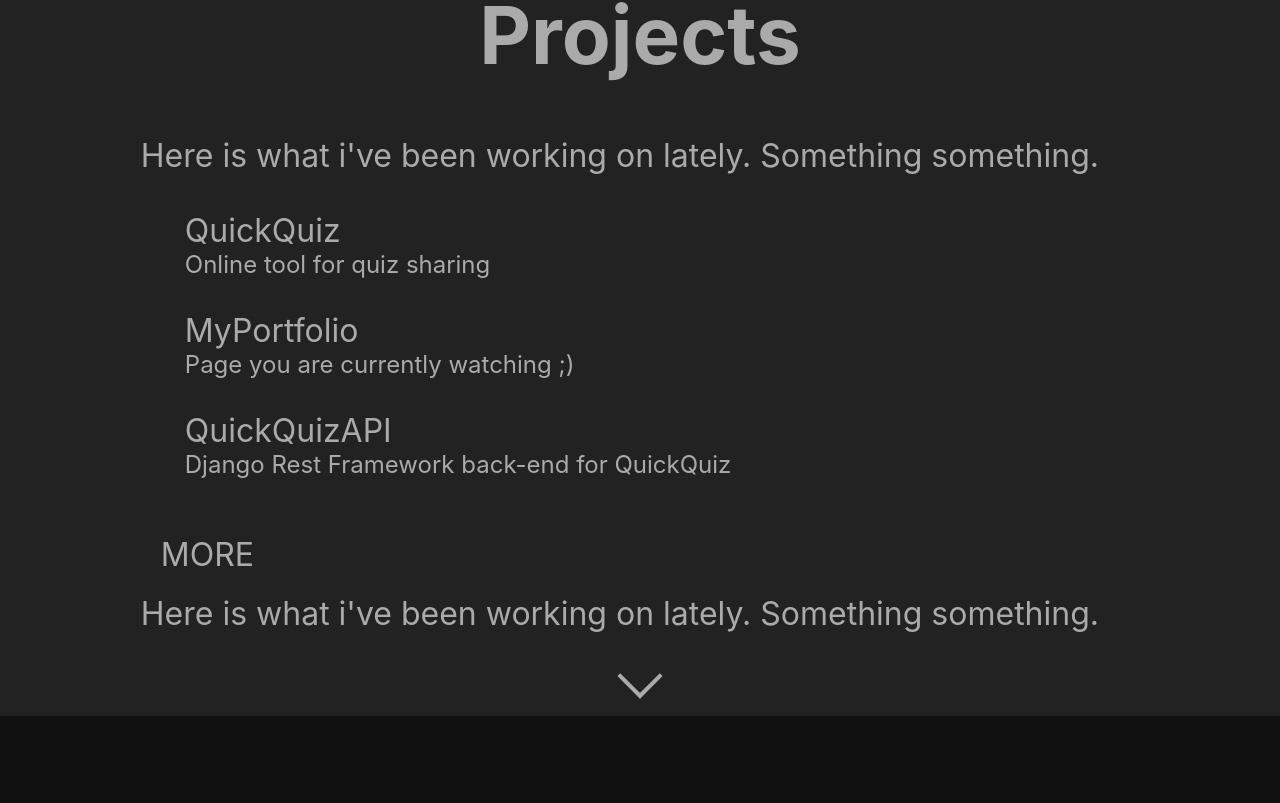
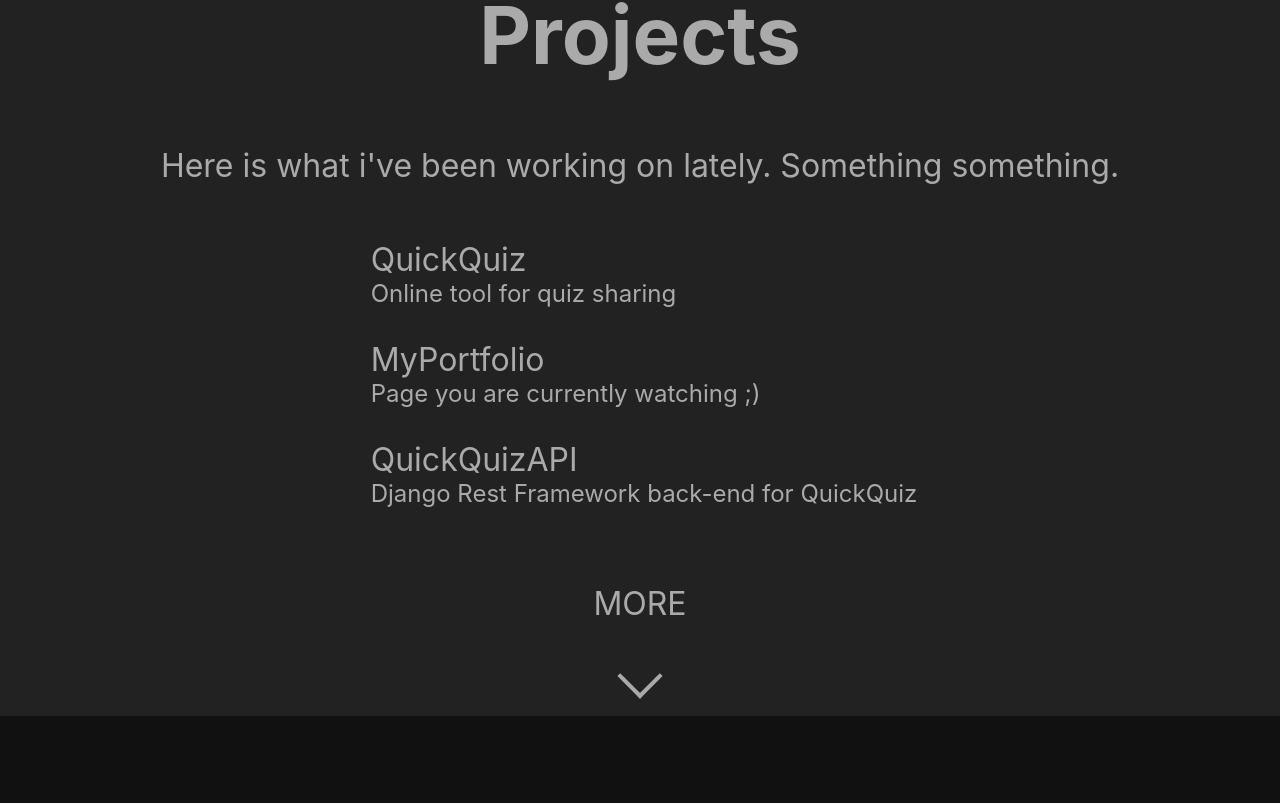
Before and after one commit to GrzegorzKazana/MyPortfolio, a React (Create React App) app: page / in a window 1280 px wide. Shown: the part 2514-3317 px from the top of the page. Built offline with nearby package versions, Linux system fonts and the light colour scheme; some icons are missing.

Commit message:
restyled projects page

```diff
--- a/src/App.css
+++ b/src/App.css
@@ -23,4 +23,7 @@
   max-width: 1000px;
   font-size: 2em;
   text-align: justify;
+  display: flex;
+  flex-direction: column;
+  align-items: center;
 }
--- a/src/components/HelloPage/HelloPage.css
+++ b/src/components/HelloPage/HelloPage.css
@@ -3,9 +3,6 @@
 }
 
 .HelloPage .PageContent {
-  display: flex;
-  flex-direction: column;
-  align-items: center;
   justify-content: center;
 }
 
--- a/src/components/ProjectsPage/ProjectsPage.css
+++ b/src/components/ProjectsPage/ProjectsPage.css
@@ -1,5 +1,9 @@
 .ProjectsPage {
   background-color: #222;
+}
+
+.ProjectsPage .PageContent {
+  justify-content: space-around;
 }
 
 .ProjectsList {
--- a/src/components/ProjectsPage/ProjectsPage.jsx
+++ b/src/components/ProjectsPage/ProjectsPage.jsx
@@ -21,8 +21,6 @@ const ProjectsPage = ({ inputRef, ...pageProps }) => (
         ))}
     </div>
     <GithubButton />
-
-    <div>Here is what i've been working on lately. Something something.</div>
   </Page>
 );
 
```
